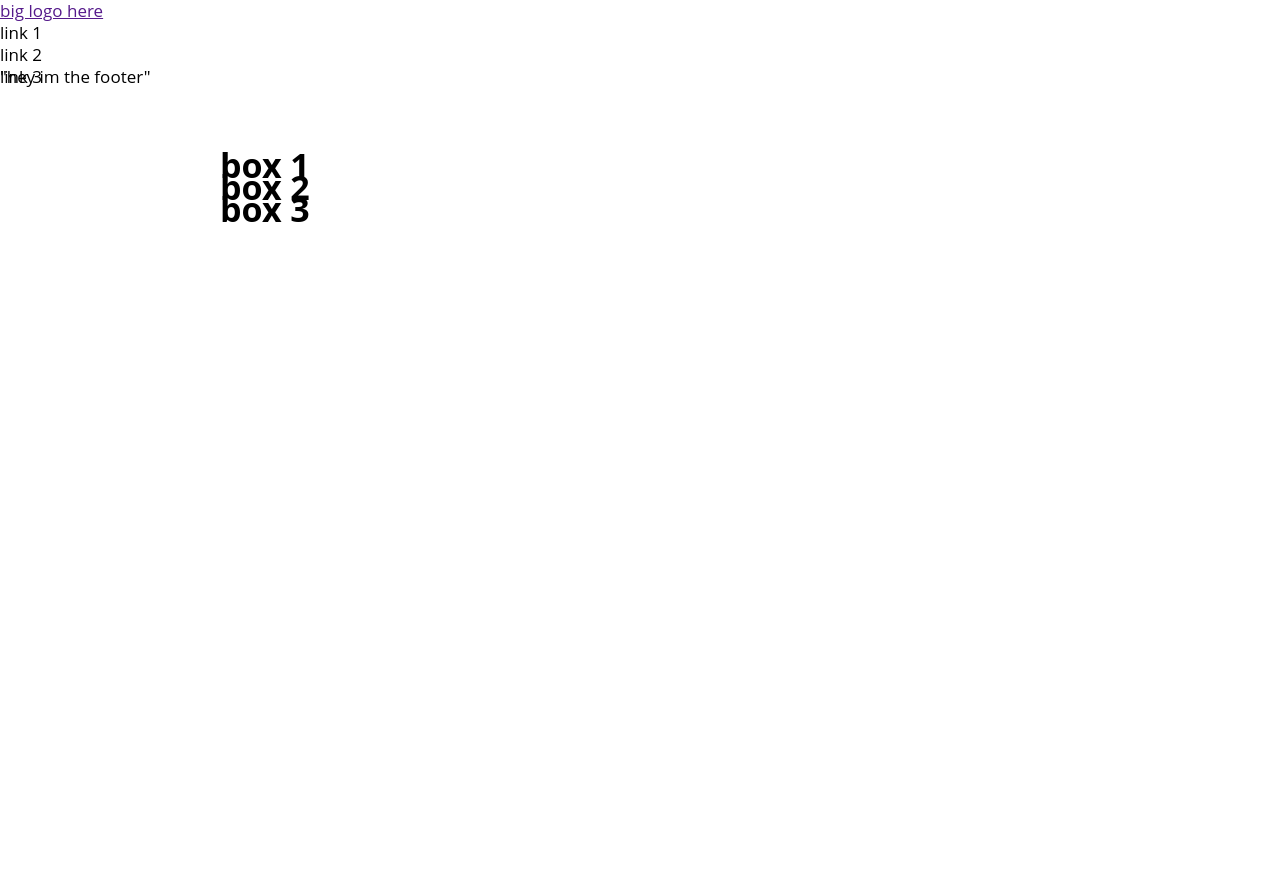
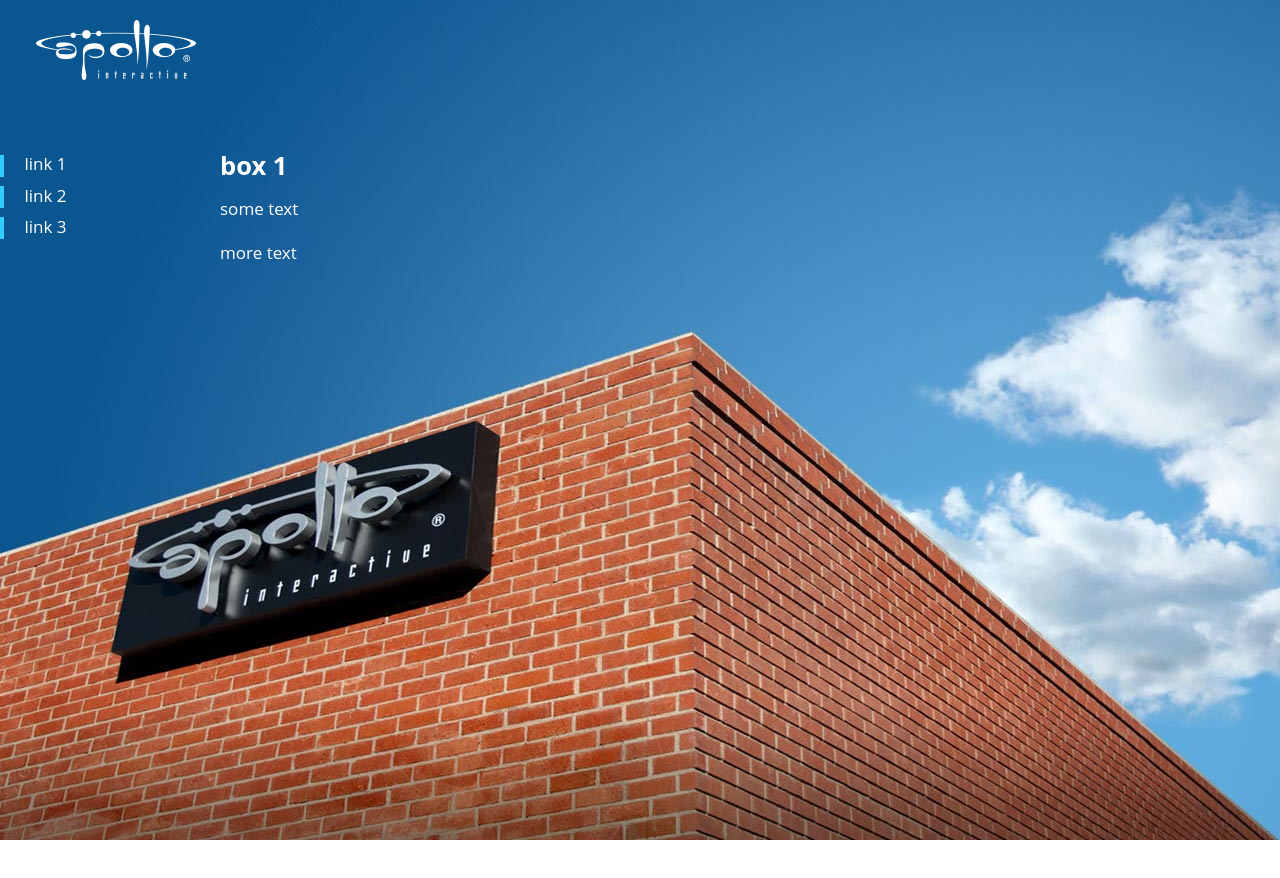
Before and after one commit to chrissschin/apolloclone, a website: page index.html in a window 1280 px wide. Before the commit the page ends 800 px from the top, so only its background shows below. Drawn offline with nearby package versions, Linux system fonts and the light colour scheme.

Commit message:
fixed navigation

```diff
--- a/index.html
+++ b/index.html
@@ -7,17 +7,36 @@
 	<link rel="stylesheet" href="css/styles.css">
 </head>
 <body>
+	<div class="wrapper">
 		<div class="main-nav">
-		<a href="">big logo here</a>
+			<a class="logo" href="/">
+				<img id="logo" src="images/apollo-logo.png" alt="">
+			</a>
 			<ul>
-			<li>link 1</li>
-			<li>link 2</li>
-			<li>link 3</li>
+				<li>
+					<div class="div-block"></div>
+					<a href="#">link 1</a>
+				</li>
+				<li>
+					<div class="div-block"></div>
+					<a href="#">link 2</a>
+				</li>
+				<li>
+					<div class="div-block"></div>
+					<a href="#">link 3</a>
+				</li>
 			</ul>
 		</div>
 		<div class="main-container">
 			<div id="home" class="content-block">
+				<section>
 					<h1>box 1</h1>
+					<br>
+					<p>some text</p>
+					<br>
+					<p>more text</p>
+				</section>
+
 			</div>
 			<div  id="work" class="content-block">
 				<h1>box 2</h1>
@@ -26,10 +45,12 @@
 				<h1>box 3</h1>
 			</div>
 		</div>
-	<footer>
+	</div>
+
+	<!-- <footer>
 		<p>
 			"hey im the footer"
 		</p>
-	</footer>
+	</footer> -->
 </body>
 </html>
--- a/scss/styles.scss
+++ b/scss/styles.scss
@@ -1,8 +1,22 @@
+html {
+	height: 100%;
+}
+
 * {
 	margin: 0;
 	padding: 0;
 	border: 0;
 }
+a {
+	list-style-type: none;
+	text-decoration: none;
+	color: #fff;
+}
+
+a:visited, a:active, a:focus {
+	text-decoration: none;
+}
+
 
 body {
 	font-size: 17px;
@@ -10,15 +24,24 @@ body {
 	font-family: 'Open Sans', sans-serif;
 	font-weight: 500;
 	background-color: transparent;
+	background: url(../images/homeimg.jpg) no-repeat left fixed;
 	overflow: scroll;
 	height: 100%;
+	color: white;
 }
+
 
 .main-nav {
 	width: 200px;
 	display: inline-block;
 	position: fixed;
 	z-index: 100;
+	li {
+		margin-bottom: 8px
+	}
+	a {
+		padding: 0 0 10px 16px;
+	}
 }
 
 .main-container {
@@ -26,5 +49,38 @@ body {
 	vertical-align: top;
 	margin: 0 0 0 220px;
 	top: 154px;
+	position: relative; }
+
+.wrapper {
+	min-height: 100%;
+	height: auto !important;
+	height: 100%;
+	margin: 0 auto -56px;
+
+}
+
+.div-block {
+	height: 22px;
+	background-color: #33ccff;
+	vertical-align: middle;
+	width: 4px;
+	display: inline-block;
+}
+
+footer {
+	font-size: 12px;
+	width: 100%;
 	position: relative;
+	bottom: 0;
+	left: 0;
+	background-color: #3b4861;
 }
+
+#logo {
+	margin: 20px 0 68px 20px;
+}
+
+#home {
+	background-size: cover;
+	height: 100vh;
+}
```
Also changed, not shown: css/styles.css, images/apollo-logo.png (added), images/homeimg.jpg (added). Lines whose indentation alone changed are shown as unchanged.
